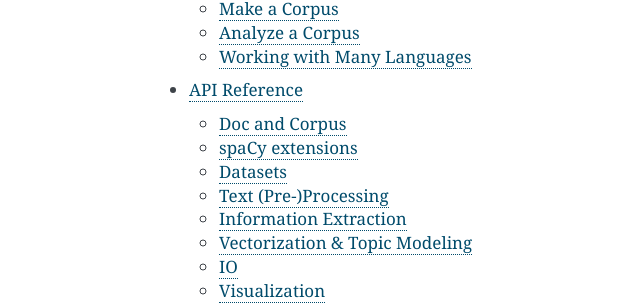
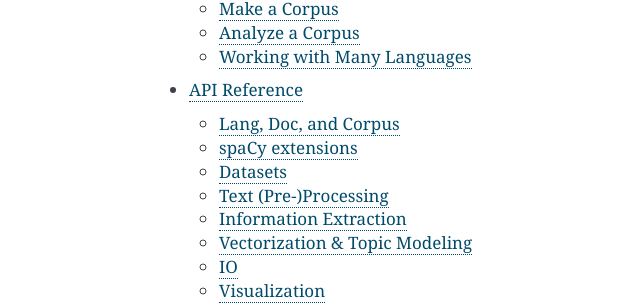
Before and after one commit to chartbeat-labs/textacy, a Sphinx documentation site: the page built from docs/source/index.rst, in a window 1280 px wide and 900 px high, scrolled down 1192 px. Shown: the part 148-454 px from the top of the window, without its empty margins (261-901 px from the left). Built offline with Sphinx 7.4.7, drawn with Linux system fonts in a browser that asks for light colours; the version number could not be read and is left out.

Commit message:
Update API reference for refactor

```diff
--- a/docs/source/api_reference/doc_and_corpus.rst
+++ b/docs/source/api_reference/doc_and_corpus.rst
@@ -1,8 +1,8 @@
 .. _api-reference-doc-and-corpus:
 
-Doc and Corpus
-==============
+Lang, Doc, and Corpus
+=====================
 
-.. automodule:: textacy.doc
+.. automodule:: textacy.spacier.core
 
 .. automodule:: textacy.corpus
```
